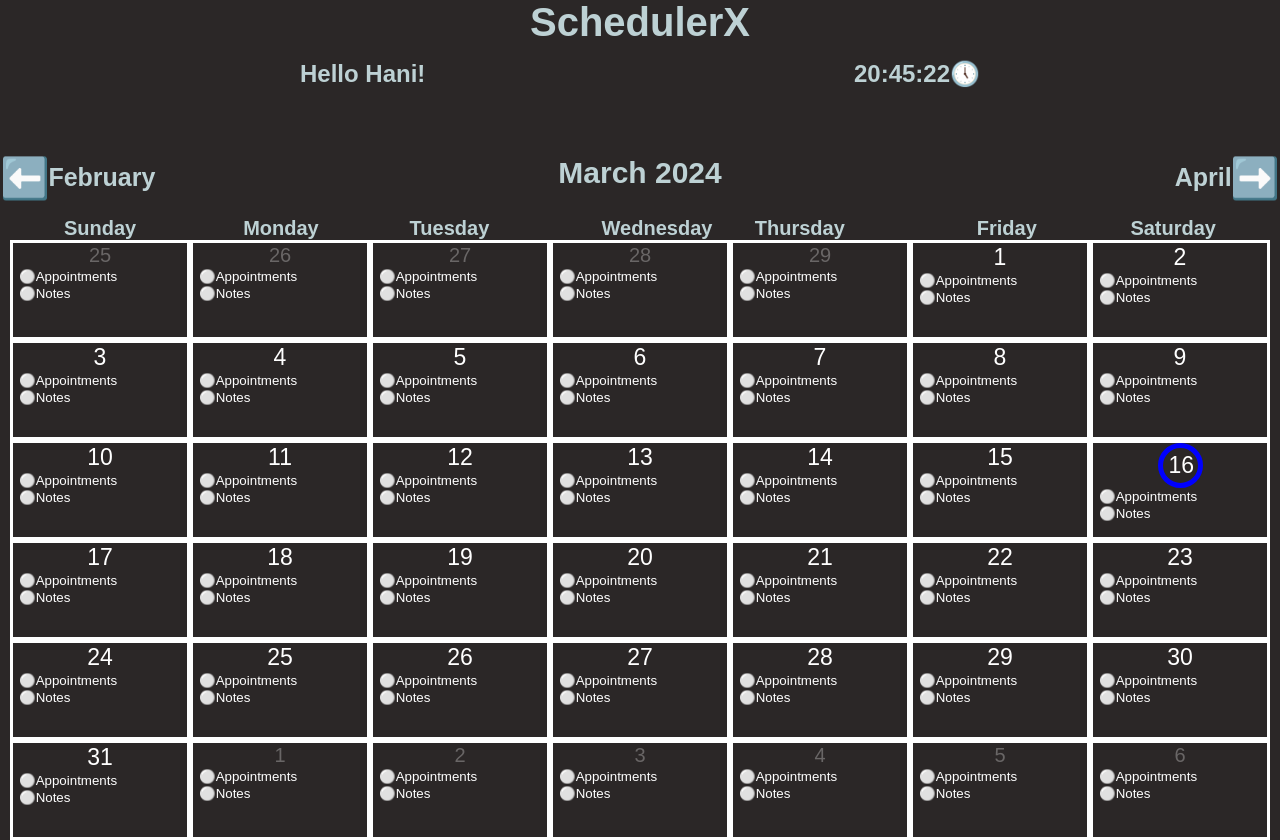
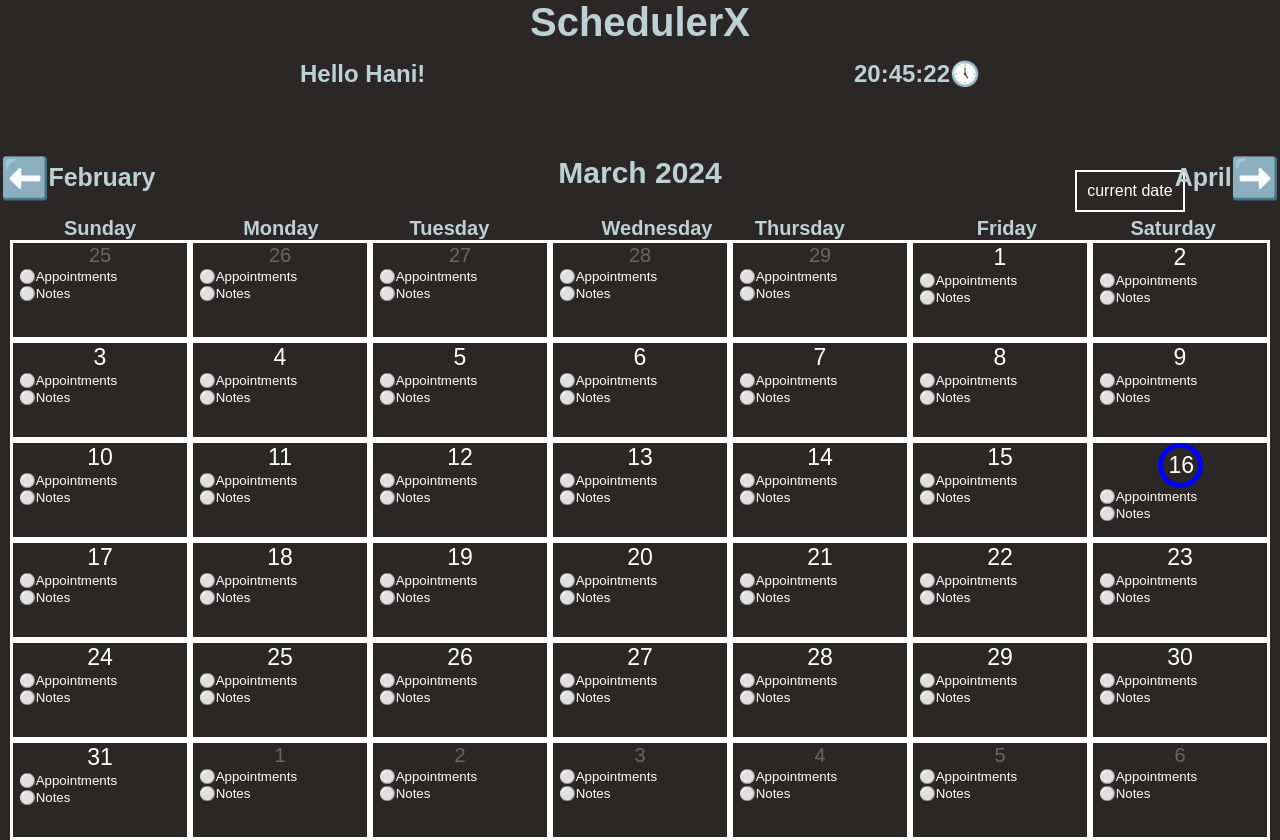
Before and after one commit to HaniOU/SchedulerX, a React (Create React App) app in the folder schedulerx_frontend/: page /calendar in a window 1280 px wide. Built offline with nearby package versions, Linux system fonts and the light colour scheme.

Commit message:
added current date button

```diff
--- a/schedulerx_frontend/src/components/CalendarHead/CalendarHead.js
+++ b/schedulerx_frontend/src/components/CalendarHead/CalendarHead.js
@@ -1,4 +1,4 @@
-import { addMonths, format, subMonths } from "date-fns";
+import { addMonths, format, startOfToday, subMonths } from "date-fns";
 import classes from "./CalendarHead.module.css"
 
 function CalendarHead({ currentDate, setCurrentDate }) {
@@ -22,6 +22,7 @@ function CalendarHead({ currentDate, setCurrentDate }) {
             <h5 className={classes.thursday}>Thursday</h5>
             <h5 className={classes.friday}>Friday</h5>
             <h5 className={classes.saturday}>Saturday</h5>
+            <button onClick={()=>setCurrentDate(startOfToday())} className={classes.backBtn}> current date </button>
         </div>
     );
 }
--- a/schedulerx_frontend/src/components/CalendarHead/CalendarHead.module.css
+++ b/schedulerx_frontend/src/components/CalendarHead/CalendarHead.module.css
@@ -112,3 +112,15 @@ h5 {
     padding-left: 5%;
     bottom: 0;
 }
+
+.backBtn{
+    display: flex;
+    margin-left: 84%;
+    margin-top: 0px;
+    background-color: rgb(43, 39, 39);
+    color: white;
+    font-size: 16px;
+    padding: 10px;
+    border: 2px white solid
+
+}
--- a/schedulerx_frontend/src/components/DayElement/DayElement.js
+++ b/schedulerx_frontend/src/components/DayElement/DayElement.js
@@ -23,8 +23,8 @@ function DayElement({ dayDate, onDayButton, onAppointmentButton, onNoteButton, c
                 </button>
             </div>
             <div className={classes.buttonContainer}>
-                <button onClick={() => onAppointmentButton(dayDate)}>⚪Appointments</button>
-                <button onClick={() => onNoteButton(dayDate)}>⚪Notes</button>
+                <button onClick={() => onAppointmentButton(dayDate)} className={classes.btns}>⚪Appointments</button>
+                <button onClick={() => onNoteButton(dayDate)} className={classes.btns}>⚪Notes</button>
             </div>
         </div>
     );
--- a/schedulerx_frontend/src/components/DayElement/DayElement.module.css
+++ b/schedulerx_frontend/src/components/DayElement/DayElement.module.css
@@ -5,11 +5,17 @@
 
 .notCurr {
   font-size: 20px;
-  color: rgb(105, 102, 102)
+  color: rgb(105, 102, 102);
+  border: transparent;
+  background-color: transparent;
+
 }
 .numberBtn {
   color: ol;
   font-size: 23px;
+  color: white;
+    border: transparent;
+    background-color: transparent;
 }
 
 .numberBtnDiv {
@@ -27,3 +33,8 @@
   border: 5px solid blue;
 
 }
+.btns{
+  color: white;
+  border: transparent;
+  background-color: transparent;
+}
--- a/schedulerx_frontend/src/index.css
+++ b/schedulerx_frontend/src/index.css
@@ -20,8 +20,3 @@ body{
 button:hover {
   cursor: pointer;
 }
-button {
-  color: white;
-  border: transparent;
-  background-color: transparent;
-}
```
